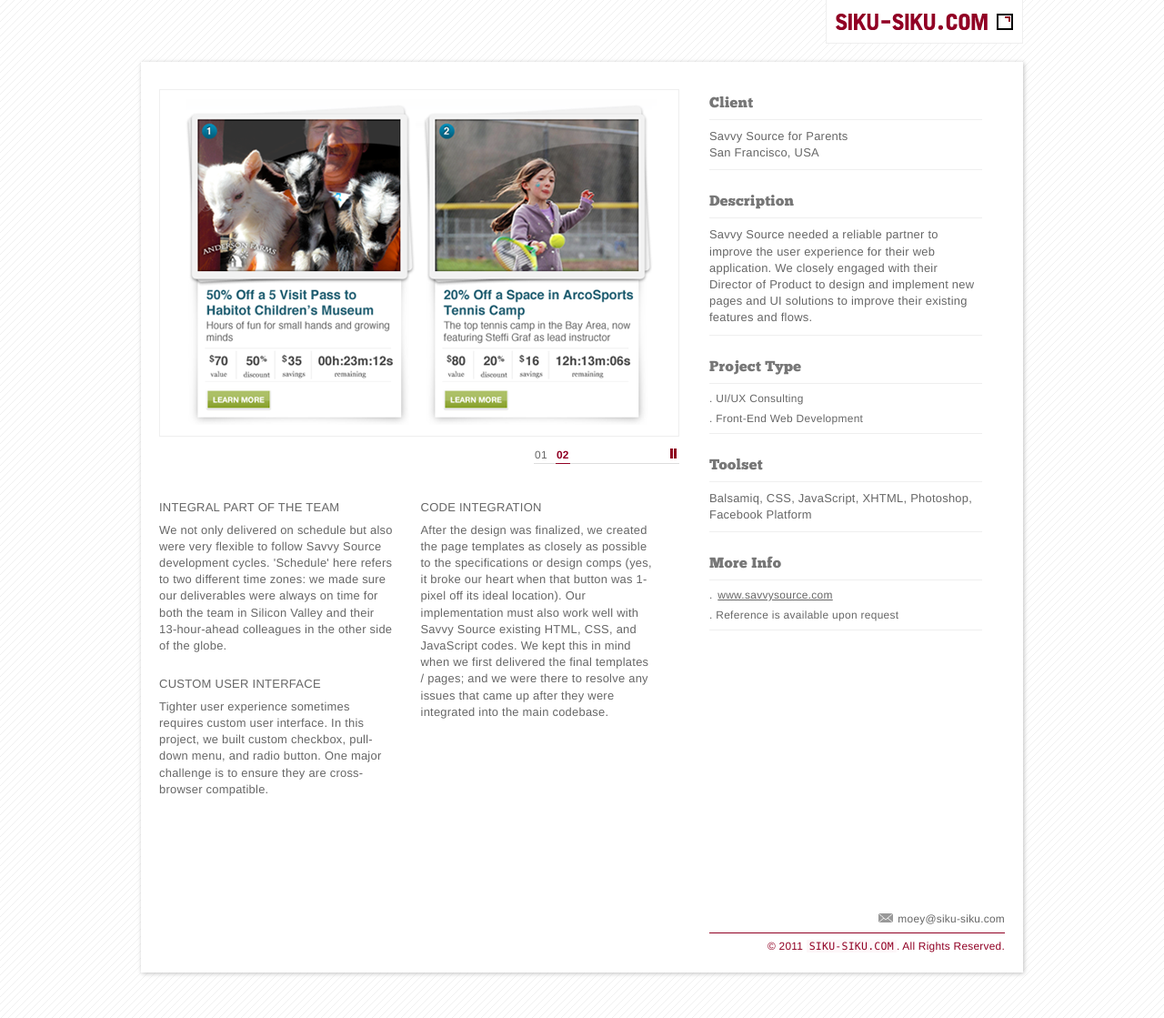
After one commit to mulyadioey/Siku-Siku, a PHP site: page /details/savvysource.html in a window 1280 px wide. The commit adds this page. Shown: the whole page at 91% size. Run offline with PHP 8.4, Linux system fonts and the light colour scheme.

Commit message:
Initial submission of a detail page.

```diff
--- a/css/siku-siku.css
+++ b/css/siku-siku.css
@@ -121,6 +121,21 @@ a.redbox {
 		background: transparent url(/images/bg-next_red.png) no-repeat right 0;
 	}
 
+a.icon.email {
+	padding: 0 0 0 21px;
+	background: transparent url(/images/icon-email.png) no-repeat 0 1px;
+}
+
+/** --------------------------------------------------
+  * Wrapper for detail pages.
+  * -------------------------------------------------- */
+div#ss_wrapper {
+	position: relative;
+	margin: 0 auto;
+	width: 980px;
+	z-index: 2;
+}
+
 #curtain {
 	position: absolute;
 	width: 100%;
@@ -219,6 +234,130 @@ div#ss_body.index {
 		div#ss_body p span {
 			padding: 3px 10px;
 		}
+
+div#ss_body.detail {
+	margin: 0 auto 50px;
+	padding: 30px 20px 20px;
+	width: 930px;	/* Target: 970px. */
+	background-color: #fff;
+	box-shadow: 1px 1px 5px #bfbfbf;
+	-moz-box-shadow: 1px 1px 5px #bfbfbf;
+	-webkit-box-shadow: 1px 1px 5px #bfbfbf;
+}
+
+	div#ss_body .detail_l {
+		float: left;
+		width: 575px;
+	}
+
+	div#ss_body .detail_r {
+		float: left;
+		margin: 8px 0 0 30px;
+		width: 300px;
+	}
+
+div.detail_box {
+	margin: 0 0 27px;
+	color: #666;
+}
+
+	div.detail_box h2,
+	div.detail_box p,
+	div.detail_box ul {
+		margin: 0 0 9px;
+		border-bottom: 1px solid #efefef;
+		padding: 0 0 9px;
+	}
+
+	div.detail_box h2 {
+		color: #777;
+		font: normal 16px/1em 'Chunk', Helvetica, "Segoe UI", Arial, Verdana, sans-serif;
+	}
+
+	div.detail_box p {
+		font-size: 13px;
+		line-height: 1.4em;
+	}
+
+	div.detail_box ul li {
+		font-size: 12px;
+		margin: 0 0 8px;
+	}
+
+	div.detail_box ul li.last {
+		margin: 0;
+	}
+
+	div.detail_box a,
+	div.detail_box a:active,
+	div.detail_box a:link,
+	div.detail_box a:visited {
+		padding: 0 2px;
+		color: #666;
+		text-decoration: underline;
+	}
+
+	div.detail_box a:hover {
+		color: #fff;
+		background-color: #666;
+		text-decoration: none;
+	}
+
+div.detail_box2_w {
+	float: left;
+	padding: 0 30px 0 0;
+	width: 257.5px;	/* Target: 287.5px. */
+	color: #666;
+}
+
+	div.detail_box2 {
+		margin: 0 0 25px;
+	}
+
+	div.detail_box2 h3 {
+		margin: 0 0 8px;
+		font: normal 13px/1.2em Helvetica, "Segoe UI", Arial, Verdana, sans-serif;
+		text-transform: uppercase;
+	}
+
+	div.detail_box2 p {
+		margin: 0 0 15px;
+		font-size: 13px;
+		line-height: 1.4em;
+	}
+
+div.detail_footer {
+	float: right;
+	margin: 100px 0 0;
+	width: 325px;
+}
+
+	div.detail_footer p {
+		font-size: 12px;
+		line-height: 1.4em;
+		text-align: right;
+	}
+
+		div.detail_footer p a {
+			color: #666;
+			text-decoration: none;
+		}
+
+		div.detail_footer p a:hover {
+			color: #888;
+			text-decoration: underline;
+		}
+
+	div.detail_footer p.info {
+		color: #666;
+	}
+
+	div.detail_footer p.copyright {
+		margin: 6px 0 0;
+		border-top: 1px solid #910024;
+		padding: 6px 0 0;
+		color: #910024;
+	}
 
 div#ss_social {
 	margin: 20px 0 0;
@@ -759,3 +898,79 @@ div#bf_left {
 		font-size: 11px;
 		font-weight: bold;
 	}
+
+div.slideshow {
+	margin: 0 0 40px;
+	width: 572px;
+}
+
+	div.slideshow .pic {
+		position: relative;
+		margin: 0 0 10px;
+		border: 1px solid #efefef;
+		padding: 10px;
+		width: 550px;
+		height: 360px;
+		background-color: #fff;
+	}
+
+		div.slideshow .pic img {
+			display: none;		/* Default state. */
+		}
+
+		div.slideshow .highlight {
+			position: absolute;
+			top: 10px;
+			left: 10px;
+			width: 550px;
+			height: 360px;
+			background: transparent url(/images/slideshow-highlight.v8.png) no-repeat 0 0;
+		}
+
+	div.slideshow .control {
+		float: right;
+		width: 160px;
+		padding: 0 0 1px;
+		border-bottom: 1px solid #ddd;
+	}
+
+		div.slideshow .control a {
+			margin: 0 8px 0 0;
+			border-bottom: 1px solid #ddd;
+			padding: 2px 1px;
+			font-size: 12px;
+			color: #666;
+			text-decoration: none;
+		}
+
+		div.slideshow .control a:hover {
+			background-color: #910024;
+			color: #fff;
+		}
+
+		div.slideshow .control a.selected {
+			border-bottom: 1px solid #910024;
+			color: #910024;
+			font-weight: bold;
+		}
+
+		div.slideshow .control a.selected:hover {
+			color: #910024;
+			background-color: transparent;
+			cursor: default;
+		}
+
+		div.slideshow .control a#moss_play {
+			float: right;
+			display: block;
+			margin: 2px 0 0;
+			border: none;
+			padding: 0;
+			width: 13px;
+			height: 13px;
+			background: transparent url(/images/btn-play.sprite.png) no-repeat 0 0;
+		}
+
+		div.slideshow .control a#moss_play.playing {
+			background-position: 0 -13px;
+		}
--- /dev/null
+++ b/details/savvysource.html
@@ -0,0 +1,100 @@
+<!DOCTYPE html PUBLIC "-//W3C//DTD XHTML 1.1//EN" "http://www.w3.org/TR/xhtml11/DTD/xhtml11.dtd">
+<html xmlns="http://www.w3.org/1999/xhtml">
+<head>
+<meta http-equiv="Content-Type" content="text/html; charset=UTF-8" />
+<title>Siku-Siku.com Detail Page: Savvy Source</title>
+<meta name="description" content="Siku-Siku.com is a web design and user interface development consultancy service based in Jakarta and San Francisco, striving to improve the web experience one site at a time." />
+<meta name="keywords" content="web design, web development, web experience, user interface, Jakarta, Indonesia, San Francisco" />
+<link rel="shortcut icon" href="/images/favicon.png" />
+<link type="text/css" rel="stylesheet" href="/css/siku-siku.css" media="screen" />
+<script type="text/javascript" src="/scripts/jquery.latest.js"></script>
+<script type="text/javascript" src="/scripts/siku-siku.js"></script>
+<!-- Tipsy. -->
+<link type="text/css" rel="stylesheet" href="/plugins/tipsy/tipsy.css" media="screen" />
+<script type="text/javascript" src="/plugins/tipsy/jquery.tipsy.js"></script>
+<!-- [end] Tipsy. -->
+<!-- #BeginLibraryItem "/Library/ga.lbi" -->
+<!-- Google Analytics. -->
+<script type="text/javascript">
+
+  var _gaq = _gaq || [];
+  _gaq.push(['_setAccount', 'UA-19813263-1']);
+  _gaq.push(['_trackPageview']);
+
+  (function() {
+    var ga = document.createElement('script'); ga.type = 'text/javascript'; ga.async = true;
+    ga.src = ('https:' == document.location.protocol ? 'https://ssl' : 'http://www') + '.google-analytics.com/ga.js';
+    var s = document.getElementsByTagName('script')[0]; s.parentNode.insertBefore(ga, s);
+  })();
+
+</script>
+<!-- [end] Google Analytics. --><!-- #EndLibraryItem -->
+</head>
+<body class="main">
+<div id="ss_header" class="clearfix">
+  <div id="logo"><a href="/"><img src="/images/logo.png" alt="Siku-Siku.com logo" /></a></div>
+</div>
+<div id="ss_body" class="detail clearfix">
+<div class="clearfix">
+  <div class="detail_l clearfix">
+    <div class="slideshow clearfix">
+      <div class="pic"> <img id="moss_img-1" class="moss_img" src="/images/slideshow-savvy-01.png" /> <img id="moss_img-2" class="moss_img" src="/images/slideshow-savvy-02.png" /> </div>
+      <!--
+                <div class="control">
+                	<a id="moss_link-1" class="moss_link selected" href="#">01</a><a id="moss_link-2" class="moss_link" href="#">02</a><a href="#">03</a><a href="#">04</a><a href="#">05</a><a id="moss_play" class="playing" href="javascript:void(0);"></a>
+                </div>
+                -->
+    </div>
+    <div class="detail_box2_w">
+      <div class="detail_box2">
+        <h3>Integral Part of the Team</h3>
+        <p>We not only delivered on schedule but also were very flexible to follow Savvy Source development cycles. 'Schedule' here refers to two different time zones: we made sure our deliverables were always on time for both the team in Silicon Valley and their 13-hour-ahead colleagues in the other side of the globe.</p>
+      </div>
+      <div class="detail_box2">
+        <h3>Custom User Interface</h3>
+        <p>Tighter user experience sometimes requires custom user interface. In this project, we built custom checkbox, pull-down menu, and radio button. One major challenge is to ensure they are cross-browser compatible.</p>
+      </div>
+    </div>
+    <div class="detail_box2_w">
+      <div class="detail_box2">
+        <h3>Code Integration</h3>
+        <p>After the design was finalized, we created the page templates as closely as possible to the specifications or design comps (yes, it broke our heart when that button was 1-pixel off its ideal location). Our implementation must also work well with Savvy Source existing HTML, CSS, and JavaScript codes. We kept this in mind when we first delivered the final templates / pages; and we were there to resolve any issues that came up after they were integrated into the main codebase.</p>
+      </div>
+    </div>
+  </div>
+  <div class="detail_r">
+    <div class="detail_box">
+      <h2>Client</h2>
+      <p>Savvy Source for Parents<br />
+        San Francisco, USA</p>
+    </div>
+    <div class="detail_box">
+      <h2>Description</h2>
+      <p>Savvy Source needed a reliable partner to improve the user experience for their web application. We closely engaged with their Director of Product to design and implement new pages and UI solutions to improve their existing features and flows.</p>
+    </div>
+    <div class="detail_box">
+      <h2>Project Type</h2>
+      <ul>
+        <li>. UI/UX Consulting</a></li>
+        <li class="last">. Front-End Web Development</li>
+      </ul>
+    </div>
+    <div class="detail_box">
+      <h2>Toolset</h2>
+      <p>Balsamiq, CSS, JavaScript, XHTML, Photoshop, Facebook Platform</p>
+    </div>
+    <div class="detail_box">
+      <h2>More Info</h2>
+      <ul>
+        <li>. <a href="http://www.savvysource.com">www.savvysource.com</a></li>
+        <li class="last">. Reference is available upon request</li>
+      </ul>
+    </div>
+  </div>
+</div>
+<div class="detail_footer">
+<p class="info"><a class="icon email" href="mail:moey@siku-siku.com" title="Email moey@siku-siku.com">moey@siku-siku.com</a></p>
+<p class="copyright">&copy; 2011 <strong class="ss">Siku-Siku.com</strong>. All Rights Reserved.</p>
+<div> </div>
+</body>
+</html>
--- a/scripts/siku-siku.js
+++ b/scripts/siku-siku.js
@@ -1,3 +1,81 @@
+$.fn.createSlideshow = function() {
+	return this.each(function() {
+		var rotateNow = true,
+			timerId = null,
+			$panel = $(this);
+		$panel.find('img').hide().filter(":first").show();
+
+		// Create and configure slideshow controls.
+		var numPics = $panel.find("img").length;
+		var $control = $("<div></div>").addClass("control");
+		for (var i = 1; i <= numPics; i++) {
+			var $link = $("<a></a>").addClass("moss_link").html("0" + i).attr({
+							id: function() { return "moss_link-" + i },
+							href: "javascript:void(0);"
+						});
+			if (i == 1) { $link.addClass("selected"); }
+			$control.append($link);
+		}
+		var $playButton = $("<a></a>").attr({
+								id: "moss_play",
+								href: "javascript:void(0);",
+								title: "Stop slideshow."
+							}).addClass("playing").click(function() {
+								if ($(this).hasClass("playing")) {
+									// Slideshow is playing; we're going to stop it.
+									$(this).removeClass("playing").attr({ title: "Play slideshow." });
+									rotateNow = false;
+									if (timerId != null) { clearTimeout(timerId); }
+								}
+								else {
+									// Slideshow is not playing; we're going to start it.
+									$(this).addClass("playing").attr({ title: "Stop slideshow." });
+									rotateNow = true;
+									rotateNext();
+								}
+							}).appendTo($control);
+		$panel.append($control);
+
+		/* Slidehow link handler. */
+		$panel.find(".moss_link").click(function() {
+			if ($(this).attr("id") == $(".moss_link.selected").attr("id")) { return false; }
+
+			$(".moss_link.selected").removeClass("selected");
+			$(this).addClass("selected");
+			var id = $(this).attr("id");
+			var num = /-(\d)/.exec(id);
+			$(".moss_img:visible").fadeOut(function() {
+				$("#moss_img-" + num[1]).fadeIn();
+			});
+		});
+
+		// Start rotation.
+		rotateNext();
+		function rotateNext() {
+			var $current = $panel.find('img:visible'),
+				$next = $current.next();
+			if ($next.length == 0) {
+				$next = $panel.find("img:first");
+			}
+			timerId = setTimeout(function() {
+				$current.fadeOut(function() {
+					// Update selected link.
+					var id = $next.attr("id");
+					var num = /-(\d)/.exec(id);
+					$(".moss_link").removeClass("selected");
+					$("#moss_link-" + num[1]).addClass("selected");
+
+					$next.fadeIn(function() {
+						if (rotateNow) {
+							rotateNext();
+						}
+					});
+				});
+			}, 3000);
+		}
+	});
+}
+
 $(function() {
 	$("#curtain").fadeOut(2500);
 
@@ -50,4 +128,7 @@ $(function() {
 			$("div.showcase a.next").tipsy("hide");
 		}, 3000);
 	}, 15000);
+
+	/* Animate slideshow. */
+	$(".slideshow").createSlideshow();
 });
```
Also changed, not shown: index.html (+5 -5 lines), images/btn-play.png (added), images/btn-play.sprite.png (added), images/icon-email.png (added), images/slideshow-highlight.png (added), images/slideshow-highlight.v2.png (added), images/slideshow-highlight.v3.png (added), images/slideshow-highlight.v4.png (added), images/slideshow-highlight.v5.png (added), images/slideshow-highlight.v6.png (added), images/slideshow-highlight.v7.png (added), images/slideshow-highlight.v8.png (added), images/slideshow-savvy-01.png (added), images/slideshow-savvy-02.png (added), 2 more files.
